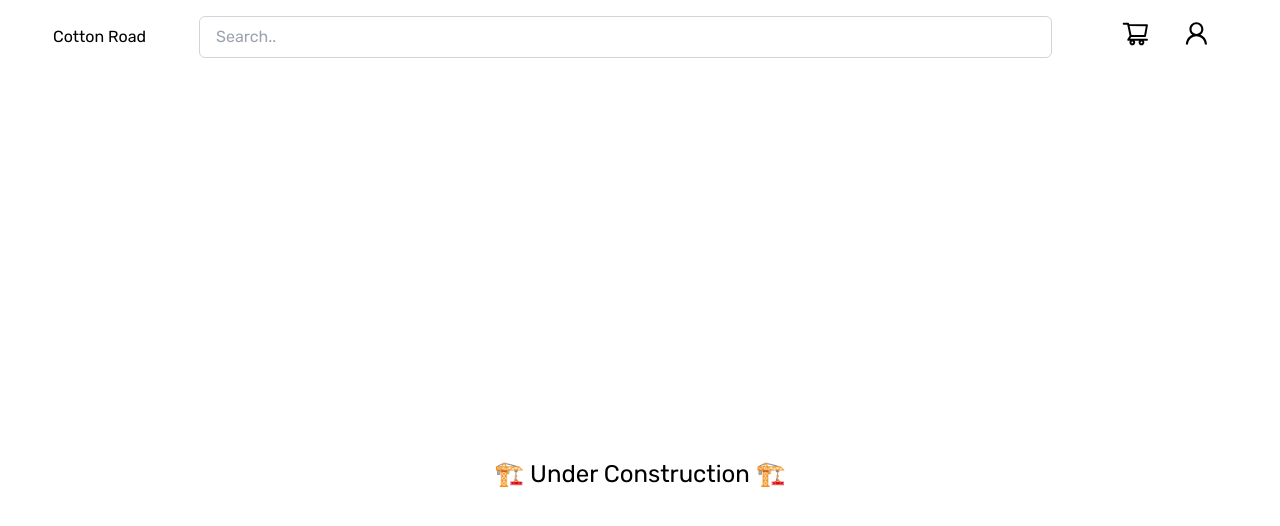
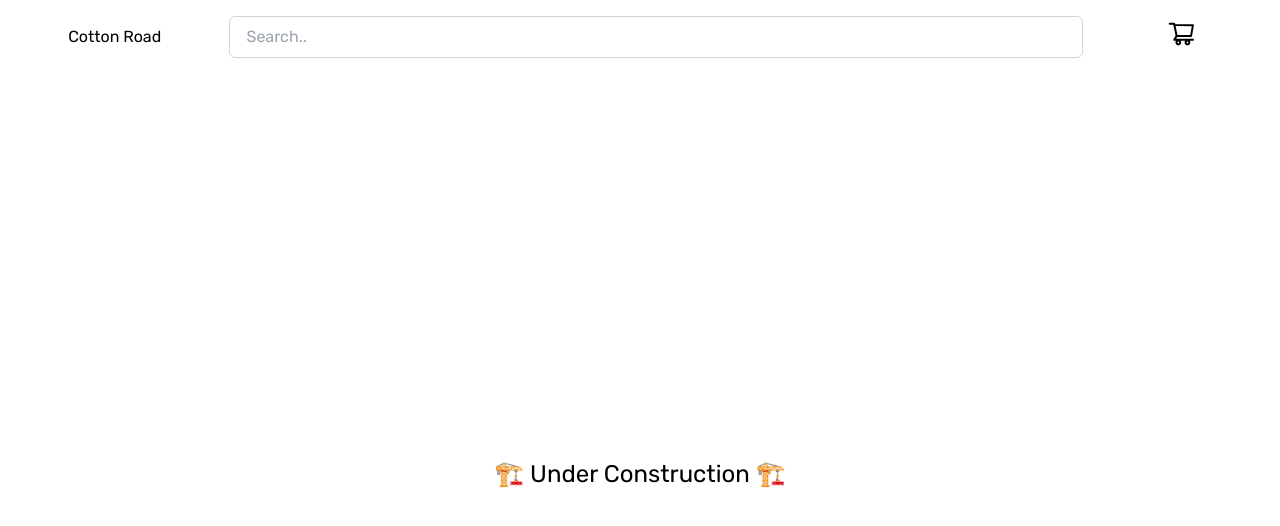
Before and after one commit to Vincent-Cayadi/cottonRoadV2, a Next.js app: page /home in a window 1280 px wide. Shown: the top 526 px of the page. Built offline with nearby package versions, Linux system fonts and the light colour scheme.

Commit message:
gotta design carousel for featured section

```diff
--- a/components/navbar.tsx
+++ b/components/navbar.tsx
@@ -24,9 +24,6 @@ export default function Navbar() {
                 <AiOutlineShoppingCart size="1.8rem" className="mx-auto" />
               </div>
             </Link>
-            <div className="inline-block mx-4 cursor-pointer">
-              <AiOutlineUser size="1.8rem" className="mx-auto" />
-            </div>
           </div>
         </nav>
       </div>
```
